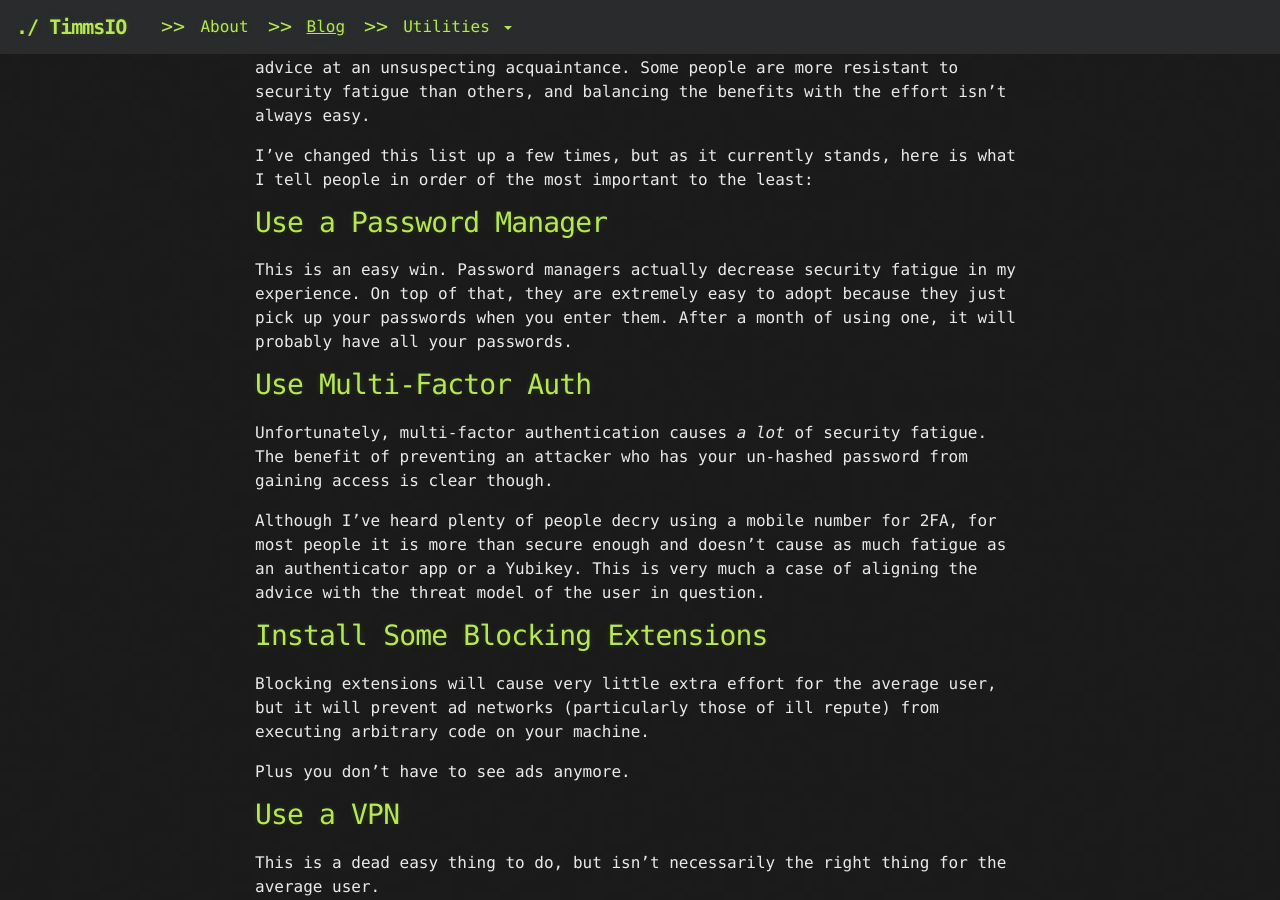
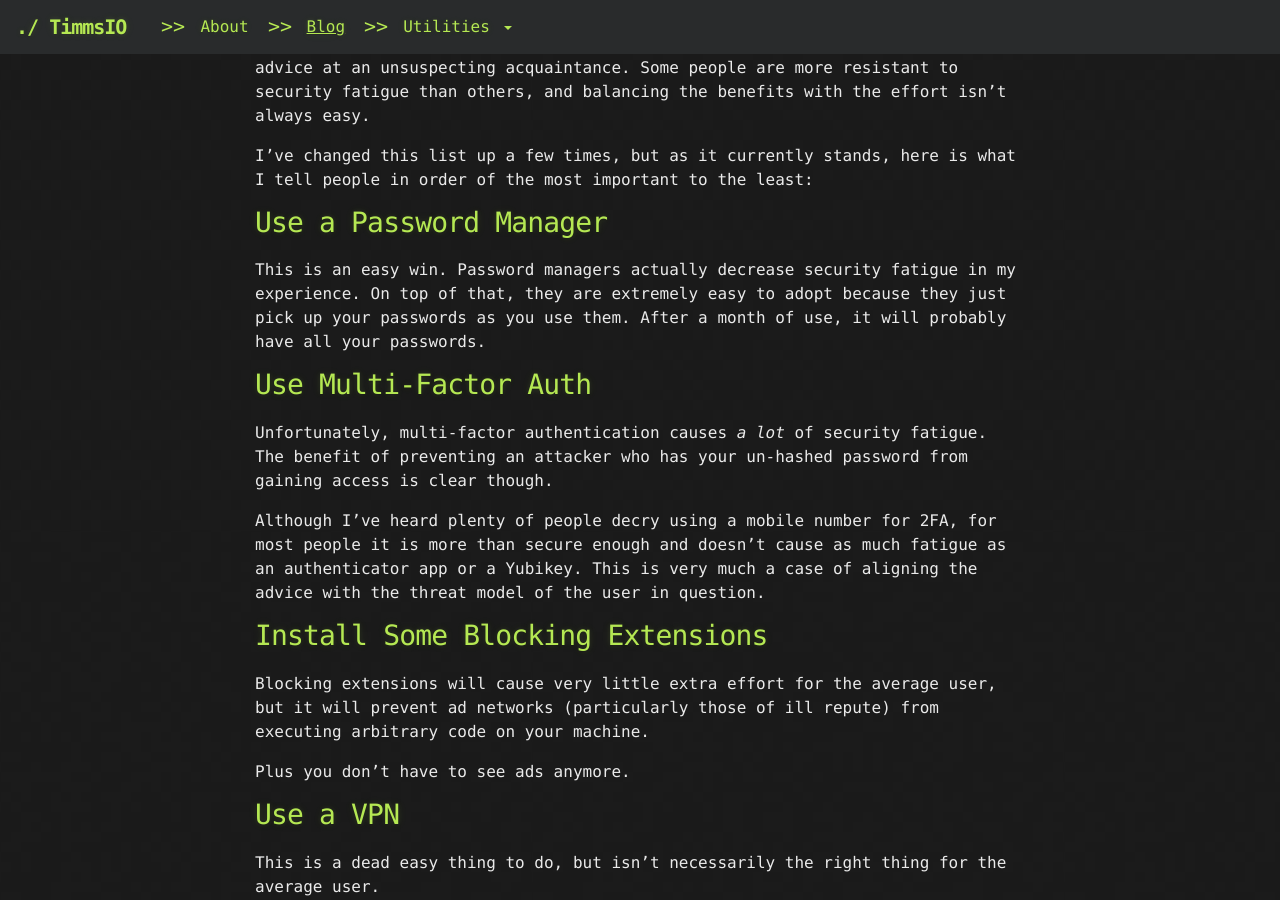
Before and after one commit to TimmsIO/timmsio.github.io, a Jekyll site: the page built from _posts/2017-10-28-simplesec-reasonable-security-advice-for-all.md, in a window 1280 px wide and 900 px high, scrolled down 2129 px. Built offline with Jekyll 4.4.1, drawn with Linux system fonts in a browser that asks for light colours; nearby versions of some CDN libraries.

Commit message:
better wordings

```diff
--- a/_posts/2017-10-28-simplesec-reasonable-security-advice-for-all.md
+++ b/_posts/2017-10-28-simplesec-reasonable-security-advice-for-all.md
@@ -64,7 +64,7 @@
 
 ### Use a Password Manager
 
-This is an easy win. Password managers actually decrease security fatigue in my experience. On top of that, they are extremely easy to adopt because they just pick up your passwords when you enter them. After a month of using one, it will probably have all your passwords.
+This is an easy win. Password managers actually decrease security fatigue in my experience. On top of that, they are extremely easy to adopt because they just pick up your passwords as you use them. After a month of use, it will probably have all your passwords.
 
 ### Use Multi-Factor Auth
 
```
